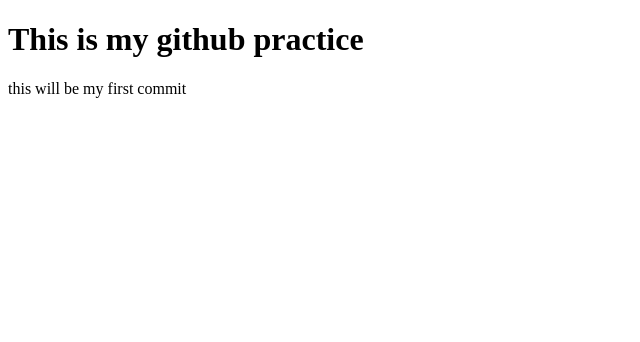
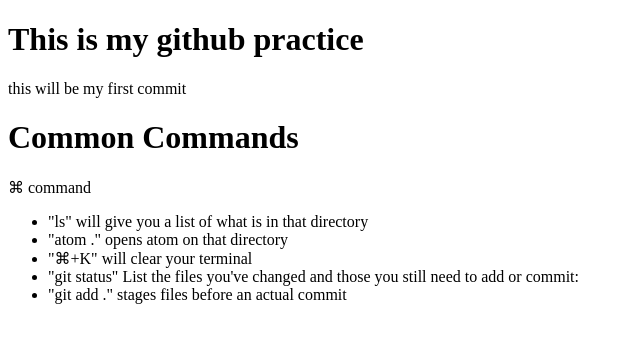
Before and after one commit to joweber123/commandlinepractice, a plain HTML site: page index.html in a window 1280 px wide. Shown: the whole page, without its empty margins (0-640 px from the left). Drawn offline with Linux system fonts and the light colour scheme.

Commit message:
added sample commands

```diff
--- a/index.html
+++ b/index.html
@@ -7,5 +7,14 @@
   <body>
     <h1>This is my github practice</h1>
     <p>this will be my first commit</p>
+    <h1>Common Commands</h1>
+    <p>⌘ command</p>
+    <ul>
+      <li>"ls" will give you a list of what is in that directory</li>
+      <li>"atom ." opens atom on that directory</li>
+      <li>"⌘+K" will clear your terminal</li>
+      <li>"git status" List the files you've changed and those you still need to add or commit: </li>
+      <li>"git add ." stages files before an actual commit</li>
+    </ul>
   </body>
 </html>
```
